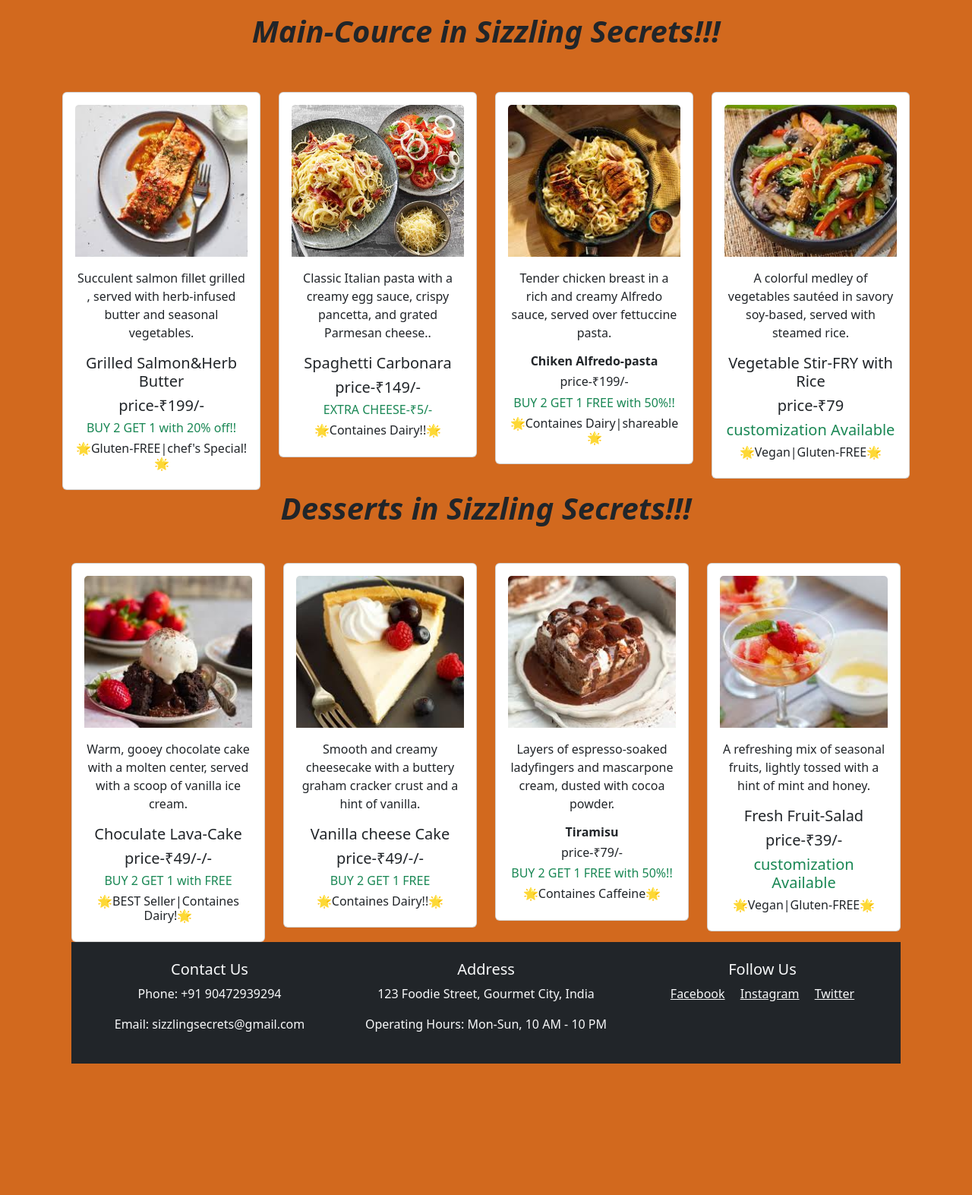
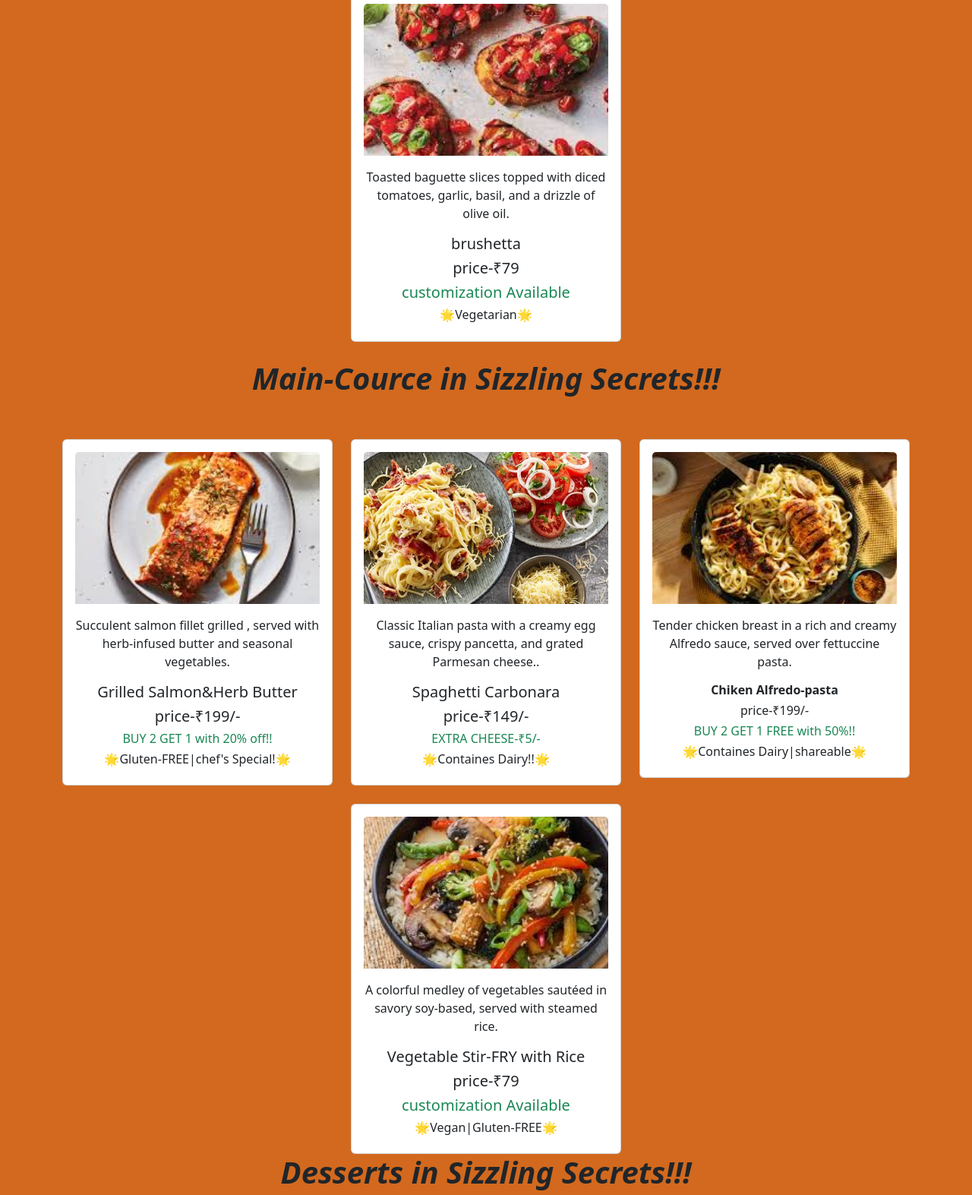
Before and after one commit to jesi-nancy/project-bootstrap-, a plain HTML site: page index.html in a window 1280 px wide. Shown: the part 1300-2873 px from the top of the page at 76% size. Before the commit the page ends 2700 px from the top, so only its background shows below. Drawn offline with nearby package versions, Linux system fonts and the light colour scheme.

Commit message:
Add files via upload

```diff
--- a/index.html
+++ b/index.html
@@ -44,8 +44,8 @@ width:1500px;
     <h1><strong><i>Starters Secret!!</i></strong></h1></center>
     <div class="container ">
         <div class="row justify-content-center g-4">
-            <!-- Card 1 -->
-            <div class="col-3">
+
+            <div class="col-lg-4">
                 <div class="card">
                     <div class="card-body text-center">
                         <img src="tomato basil soup.jpg" class="card-img-top mb-3" style="width:100%; height:200px; object-fit:cover;">
@@ -58,8 +58,8 @@ width:1500px;
                 </div>
             </div>
 
-            <!-- Card 2 -->
-            <div class="col-3">
+
+            <div class="col-lg-4">
                 <div class="card">
                     <div class="card-body text-center">
                         <img src="bread-sticks.jpg" class="card-img-top mb-3" style="width:100%; height:200px; object-fit:cover;">
@@ -72,8 +72,8 @@ width:1500px;
                 </div>
             </div>
 
-            <!-- Card 3 -->
-            <div class="col-3">
+
+            <div class="col-lg-4">
                 <div class="card">
                     <div class="card-body text-center">
                         <img src="crispy-chiken.jpg" class="card-img-top mb-3" style="width:100%; height:200px; object-fit:cover;">
@@ -86,8 +86,8 @@ width:1500px;
                 </div>
             </div>
 
-            <!-- Card 4 -->
-            <div class="col-3">
+
+            <div class="col-lg-4">
                 <div class="card">
                     <div class="card-body text-center">
                         <img src="brushetta.jpg" class="card-img-top mb-3" style="width:100%; height:200px; object-fit:cover;">
@@ -103,8 +103,8 @@ width:1500px;
                 <h1><strong><i>Main-Cource in Sizzling Secrets!!!</i></strong></h1></center>
                 <div class="container mt-5">
                     <div class="row justify-content-center g-4">
-                        <!-- Card 1 -->
-                        <div class="col-3">
+
+                        <div class="col-lg-4">
                             <div class="card">
                                 <div class="card-body text-center">
                                     <img src="salmon.jpg" class="card-img-top mb-3" style="width:100%; height:200px; object-fit:cover;">
@@ -117,8 +117,8 @@ width:1500px;
                             </div>
                         </div>
 
-                        <!-- Card 2 -->
-                        <div class="col-3">
+
+                        <div class="col-lg-4">
                             <div class="card">
                                 <div class="card-body text-center">
                                     <img src="spaghetti.jpg" class="card-img-top mb-3" style="width:100%; height:200px; object-fit:cover;">
@@ -131,8 +131,8 @@ width:1500px;
                             </div>
                         </div>
 
-                        <!-- Card 3 -->
-                        <div class="col-3">
+
+                        <div class="col-lg-4">
                             <div class="card">
                                 <div class="card-body text-center">
                                     <img src="pasta.jpg" class="card-img-top mb-3" style="width:100%; height:200px; object-fit:cover;">
@@ -144,9 +144,7 @@ width:1500px;
                                 </div>
                             </div>
                         </div>
-
-                        <!-- Card 4 -->
-                        <div class="col-3">
+                        <div class="col-lg-4">
                             <div class="card">
                                 <div class="card-body text-center">
                                     <img src="stirfry.jpg" class="card-img-top mb-3" style="width:100%; height:200px; object-fit:cover;">
@@ -163,8 +161,7 @@ width:1500px;
             <h1><strong><i>Desserts in Sizzling Secrets!!!</i></strong></h1></center>
             <div class="container mt-5">
                 <div class="row justify-content-center g-4">
-                    <!-- Card 1 -->
-                    <div class="col-3">
+                    <div class="col-lg-4">
                         <div class="card">
                             <div class="card-body text-center">
                                 <img src="lavacake.jpg" class="card-img-top mb-3" style="width:100%; height:200px; object-fit:cover;">
@@ -177,8 +174,8 @@ width:1500px;
                         </div>
                     </div>
 
-                    <!-- Card 2 -->
-                    <div class="col-3">
+
+                    <div class="col-lg-4">
                         <div class="card">
                             <div class="card-body text-center">
                                 <img src="vennila.jpg" class="card-img-top mb-3" style="width:100%; height:200px; object-fit:cover;">
@@ -191,8 +188,8 @@ width:1500px;
                         </div>
                     </div>
 
-                    <!-- Card 3 -->
-                    <div class="col-3">
+
+                    <div class="col-lg-4">
                         <div class="card">
                             <div class="card-body text-center">
                                 <img src="tira.jpg" class="card-img-top mb-3" style="width:100%; height:200px; object-fit:cover;">
@@ -205,8 +202,8 @@ width:1500px;
                         </div>
                     </div>
 
-                    <!-- Card 4 -->
-                    <div class="col-3">
+
+                    <div class="col-lg-4">
                         <div class="card">
                             <div class="card-body text-center">
                                 <img src="salad.jpg" class="card-img-top mb-3" style="width:100%; height:200px; object-fit:cover;">
@@ -223,7 +220,6 @@ width:1500px;
 
     <footer class="footer bg-dark text-light py-4">
         <div class="container">
-            <!-- Contact Information -->
             <div class="row text-center">
                 <div class="col-md-4">
                     <h5>Contact Us</h5>
```
